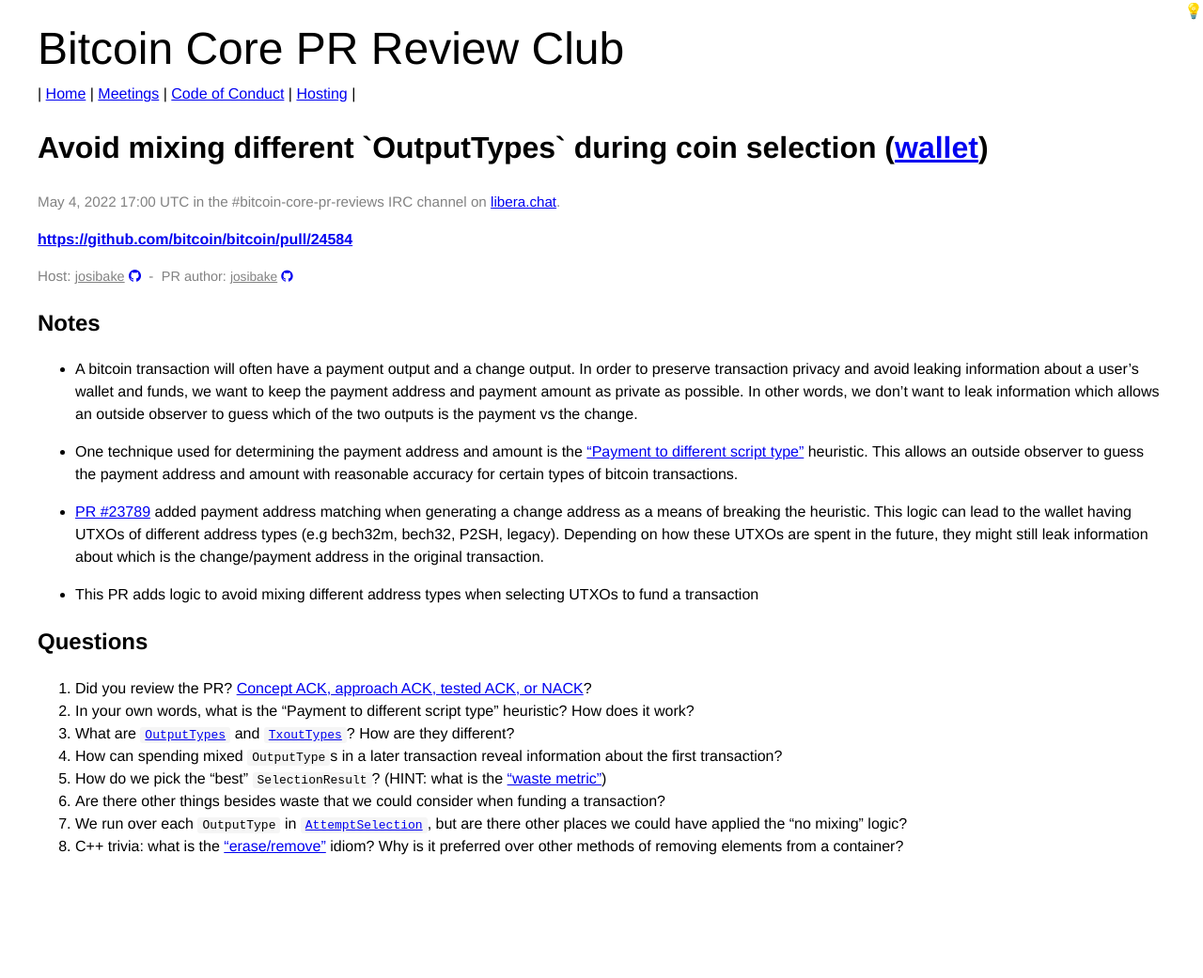
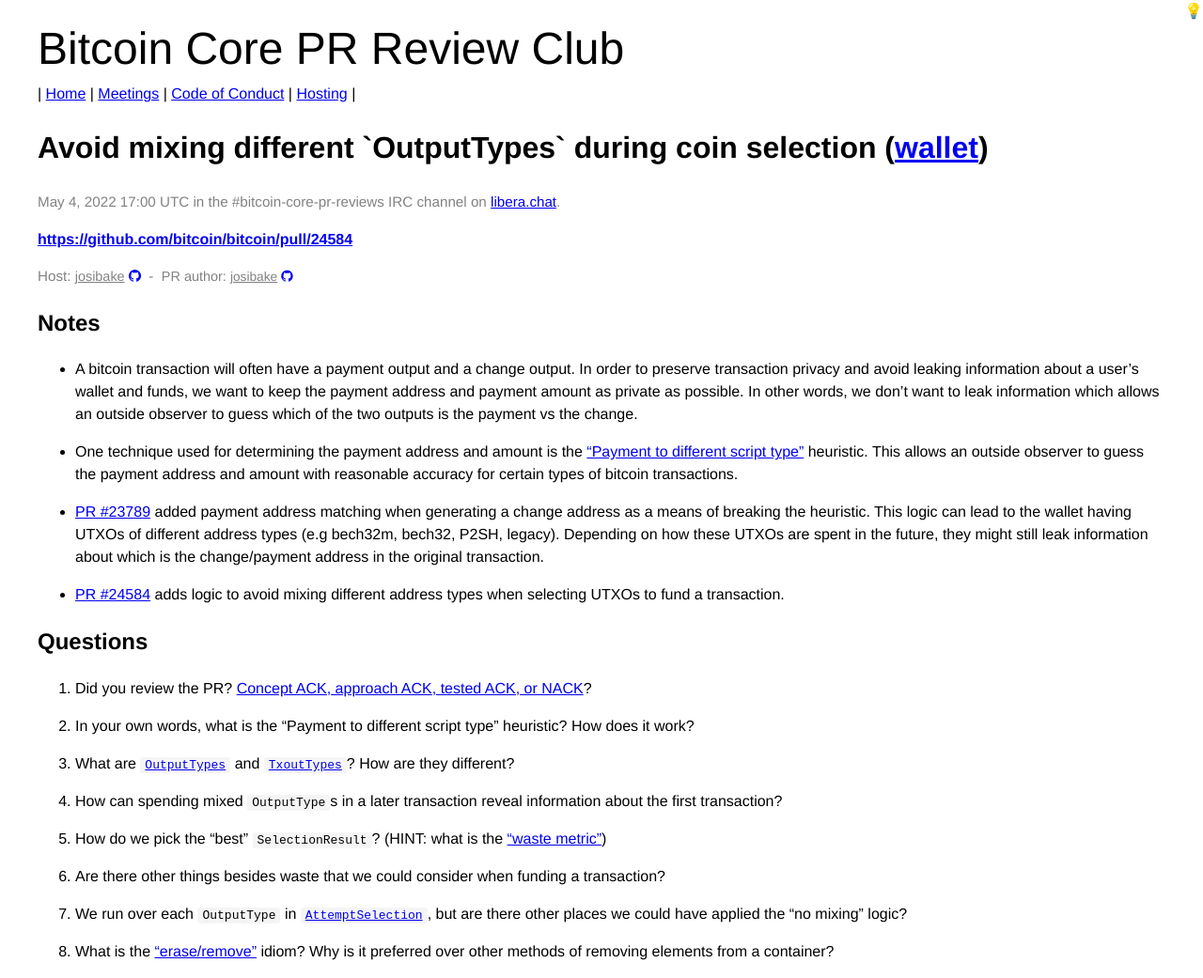
Before and after one commit to bitcoin-core-review-club/website, a Jekyll site: the page built from _posts/2022-05-04-#24584.md, in a window 1280 px wide. Shown: the whole page at 94% size. Built offline with Jekyll 4.4.1, drawn with Linux system fonts in a browser that asks for light colours; before the commit the page ends 929 px from its top, so only the background shows below that.

Commit message:
formatting changes to n24584

```diff
--- a/_posts/2022-05-04-#24584.md
+++ b/_posts/2022-05-04-#24584.md
@@ -12,23 +12,51 @@
 
 ## Notes
 
-* A bitcoin transaction will often have a payment output and a change output. In order to preserve transaction privacy and avoid leaking information about a user's wallet and funds, we want to keep the payment address and payment amount as private as possible. In other words, we don't want to leak information which allows an outside observer to guess which of the two outputs is the payment vs the change.
+* A bitcoin transaction will often have a payment output and a change output. In order to preserve
+  transaction privacy and avoid leaking information about a user's wallet and funds, we want to keep
+the payment address and payment amount as private as possible. In other words, we don't want to leak
+information which allows an outside observer to guess which of the two outputs is the payment vs the
+change.
 
-* One technique used for determining the payment address and amount is the ["Payment to different script type"](https://en.bitcoin.it/wiki/Privacy#Sending_to_a_different_script_type) heuristic. This allows an outside observer to guess the payment address and amount with reasonable accuracy for certain types of bitcoin transactions.
+* One technique used for determining the payment address and amount is the ["Payment to different
+  script type"](https://en.bitcoin.it/wiki/Privacy#Sending_to_a_different_script_type) heuristic.
+This allows an outside observer to guess the payment address and amount with reasonable accuracy for
+certain types of bitcoin transactions.
 
-* [PR #23789](https://github.com/bitcoin/bitcoin/pull/23789) added payment address matching when generating a change address as a means of breaking the heuristic. This logic can lead to the wallet having UTXOs of different address types (e.g bech32m, bech32, P2SH, legacy). Depending on how these UTXOs are spent in the future, they might still leak information about which is the change/payment address in the original transaction.
+* [PR #23789](https://github.com/bitcoin/bitcoin/pull/23789) added payment address matching when
+  generating a change address as a means of breaking the heuristic. This logic can lead to the
+wallet having UTXOs of different address types (e.g bech32m, bech32, P2SH, legacy). Depending on how
+these UTXOs are spent in the future, they might still leak information about which is the
+change/payment address in the original transaction.
 
-* This PR adds logic to avoid mixing different address types when selecting UTXOs to fund a transaction
+* [PR #24584](https://github.com/bitcoin/bitcoin/pull/24584) adds logic to avoid mixing different
+  address types when selecting UTXOs to fund a transaction.
 
 ## Questions
+
 1. Did you review the PR? [Concept ACK, approach ACK, tested ACK, or NACK](https://github.com/bitcoin/bitcoin/blob/master/CONTRIBUTING.md#peer-review)?
+
 2. In your own words, what is the "Payment to different script type" heuristic? How does it work?
-3. What are [`OutputTypes`](https://github.com/bitcoin/bitcoin/blob/be7a5f2fc400e7a3ef72dedbdcf49dd6c96d4f9e/src/outputtype.h#L18) and [`TxoutTypes`](https://github.com/bitcoin/bitcoin/blob/be7a5f2fc400e7a3ef72dedbdcf49dd6c96d4f9e/src/script/standard.h#L59)? How are they different?
+
+3. What are
+   [`OutputTypes`](https://github.com/bitcoin/bitcoin/blob/be7a5f2fc400e7a3ef72dedbdcf49dd6c96d4f9e/src/outputtype.h#L18)
+and
+[`TxoutTypes`](https://github.com/bitcoin/bitcoin/blob/be7a5f2fc400e7a3ef72dedbdcf49dd6c96d4f9e/src/script/standard.h#L59)?
+How are they different?
+
 4. How can spending mixed `OutputType`s in a later transaction reveal information about the first transaction?
+
 5. How do we pick the "best" `SelectionResult`? (HINT: what is the ["waste metric"](https://github.com/bitcoin/bitcoin/blob/be7a5f2fc400e7a3ef72dedbdcf49dd6c96d4f9e/src/wallet/coinselection.cpp#L374))
+
 6. Are there other things besides waste that we could consider when funding a transaction?
-7. We run over each `OutputType` in [`AttemptSelection`](https://github.com/bitcoin/bitcoin/pull/24584/files#diff-6e06b309cd494ef5da4e78aa0929a980767edd12342137f268b9219167064d13R433-R448), but are there other places we could have applied the "no mixing" logic?
-8. C++ trivia: what is the ["erase/remove"](https://github.com/bitcoin/bitcoin/pull/24584/commits/68d96078714c1ed1804c293a2f05c3fb33092efa#diff-6e06b309cd494ef5da4e78aa0929a980767edd12342137f268b9219167064d13R551-R557) idiom? Why is it preferred over other methods of removing elements from a container?
+
+7. We run over each `OutputType` in
+   [`AttemptSelection`](https://github.com/bitcoin/bitcoin/pull/24584/files#diff-6e06b309cd494ef5da4e78aa0929a980767edd12342137f268b9219167064d13R433-R448),
+but are there other places we could have applied the "no mixing" logic?
+
+8. What is the
+   ["erase/remove"](https://github.com/bitcoin/bitcoin/pull/24584/commits/68d96078714c1ed1804c293a2f05c3fb33092efa#diff-6e06b309cd494ef5da4e78aa0929a980767edd12342137f268b9219167064d13R551-R557)
+idiom? Why is it preferred over other methods of removing elements from a container?
 
 <!-- TODO: After meeting, uncomment and add meeting log between the irc tags
 ## Meeting Log
```
